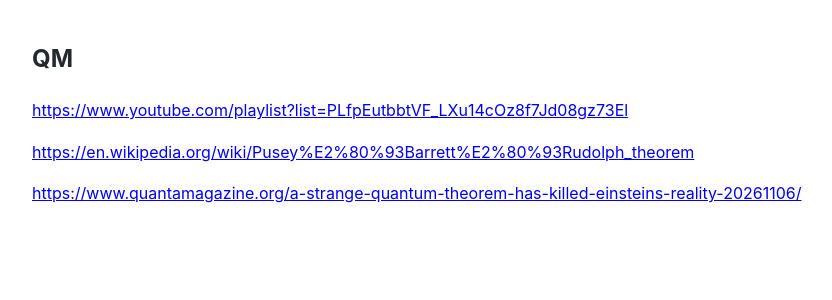
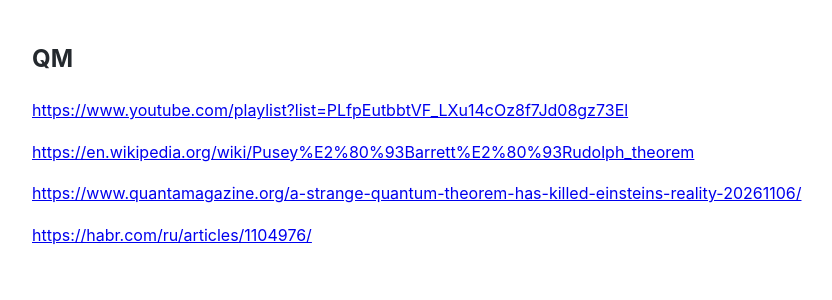
Before and after one commit to Michael-Lubinsky/michael-lubinsky.github.com, a Jekyll site: the page built from physics/qm.md, in a window 1280 px wide. Shown: the top 300 px of the page, without its empty margins (158-990 px from the left). Built offline with Jekyll 4.4.1, drawn with Linux system fonts in a browser that asks for light colours; our own code applies the rules of GitHub Pages for plain Markdown files.

Commit message:
Update qm.md with more resources
Added additional links related to quantum mechanics.

```diff
--- a/physics/qm.md
+++ b/physics/qm.md
@@ -2,6 +2,10 @@
 
 <https://www.youtube.com/playlist?list=PLfpEutbbtVF_LXu14cOz8f7Jd08gz73El>
 
+
+
 <https://en.wikipedia.org/wiki/Pusey%E2%80%93Barrett%E2%80%93Rudolph_theorem>
 
 <https://www.quantamagazine.org/a-strange-quantum-theorem-has-killed-einsteins-reality-20261106/>
+
+<https://habr.com/ru/articles/1104976/>
```
